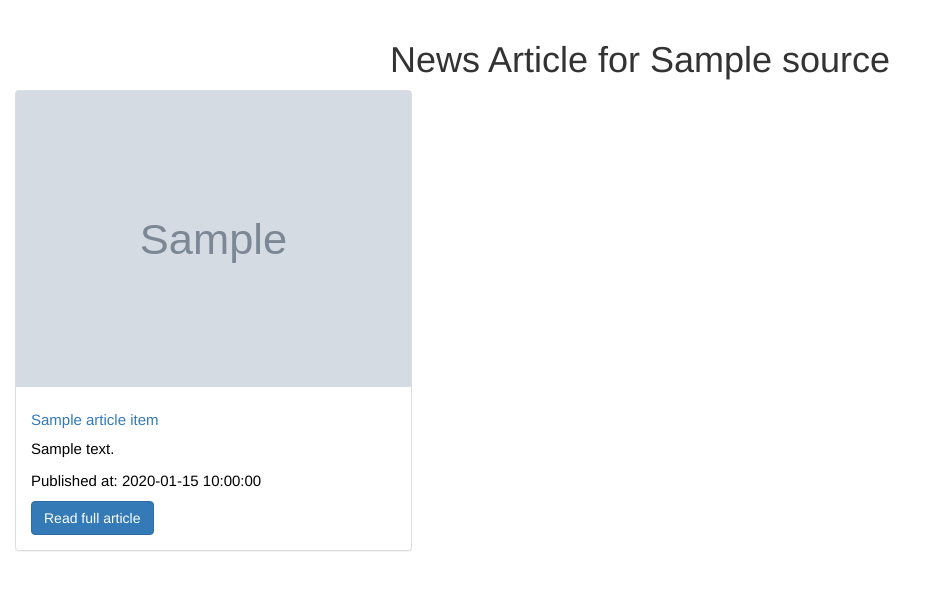
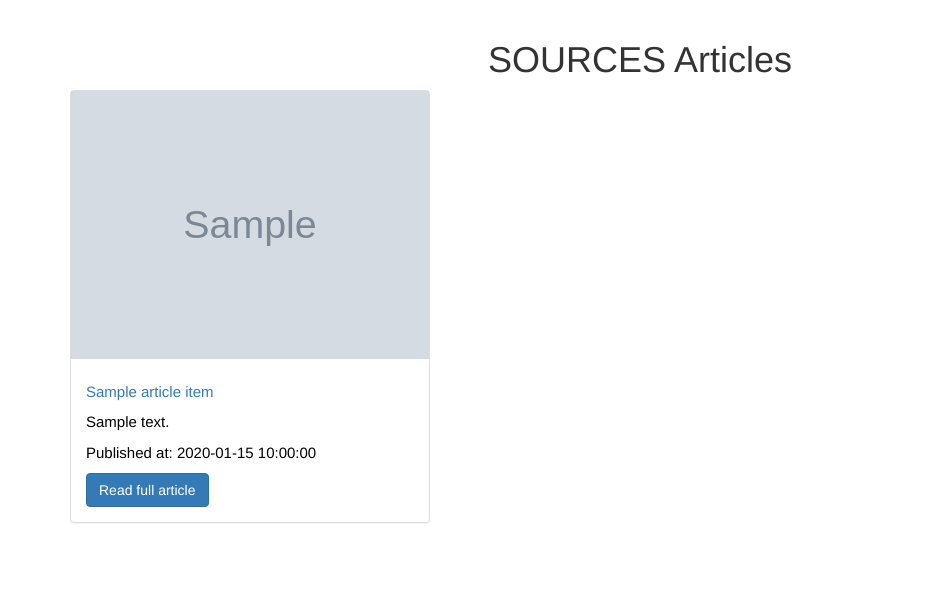
Before and after one commit to CharityMutonii/NewsApp, a Flask app: template app/templates/articles.html in a window 1280 px wide. Shown: the part 52-642 px from the top of the page, without its empty margins (0-937 px from the left). Run offline with Flask 2, Linux system fonts and the light colour scheme; the template is opened without the code that fills it: most values are stand-ins (such as "Sample title", 1, 10 or a date in 2020); grey boxes marked "Sample" are stand-in pictures; some libraries are stand-ins or nearby versions.

Commit message:
made changes

```diff
--- a/app/templates/articles.html
+++ b/app/templates/articles.html
@@ -5,15 +5,13 @@
 {% endblock %}
 
 {% block content%}
-<div class="container-fluid">
+<div class="container">
 
 
     {% for article_item in articles | batch(3)%}
 
  <div class="row">
-    {% for source in sources %}
-    <h1 class="text-center">News Article for {{source.name}} </h1>
-    {% endfor %}
+    <h1 class="text-center">SOURCES Articles</h1>
         {% for article in article_item %}
 
          <div class="col-md-4">
```
